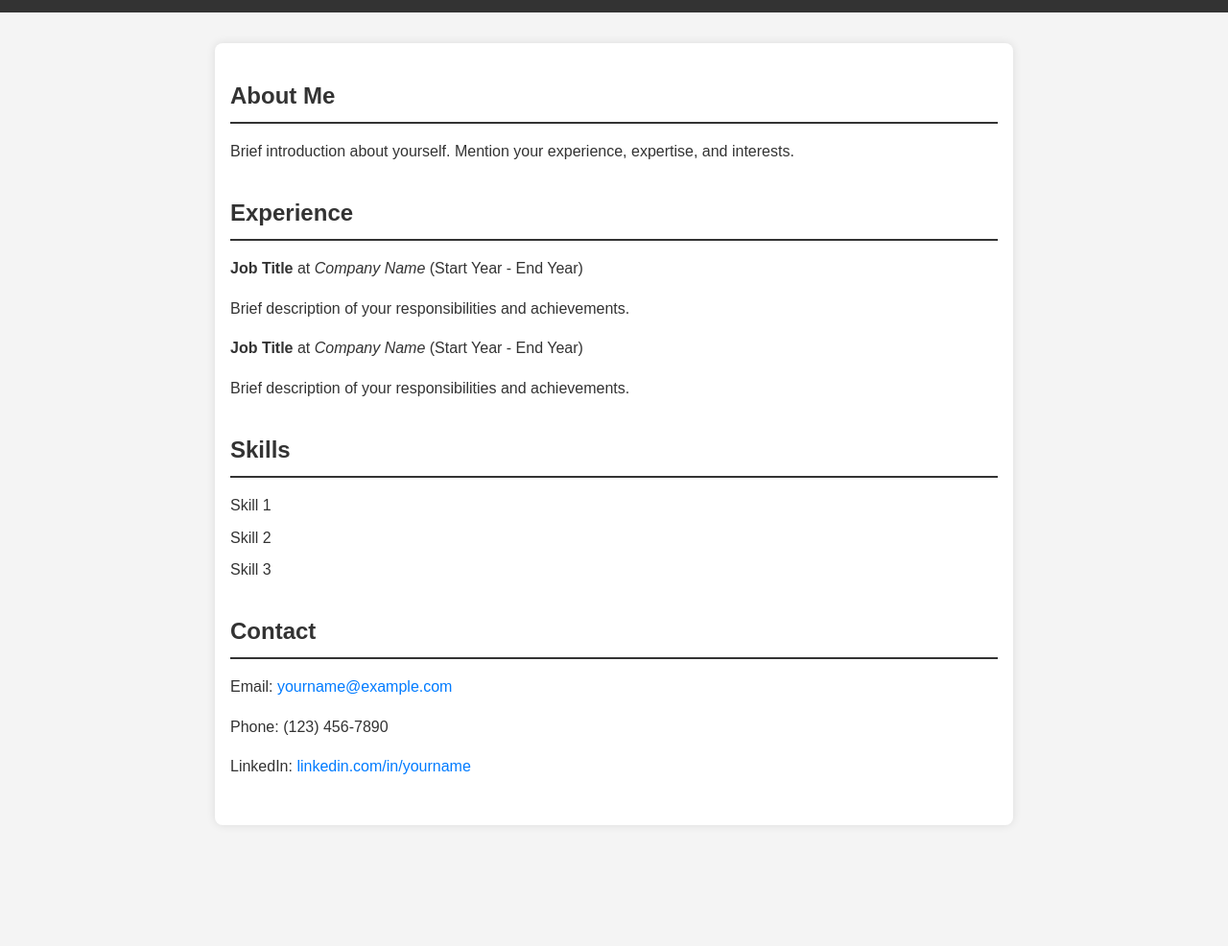
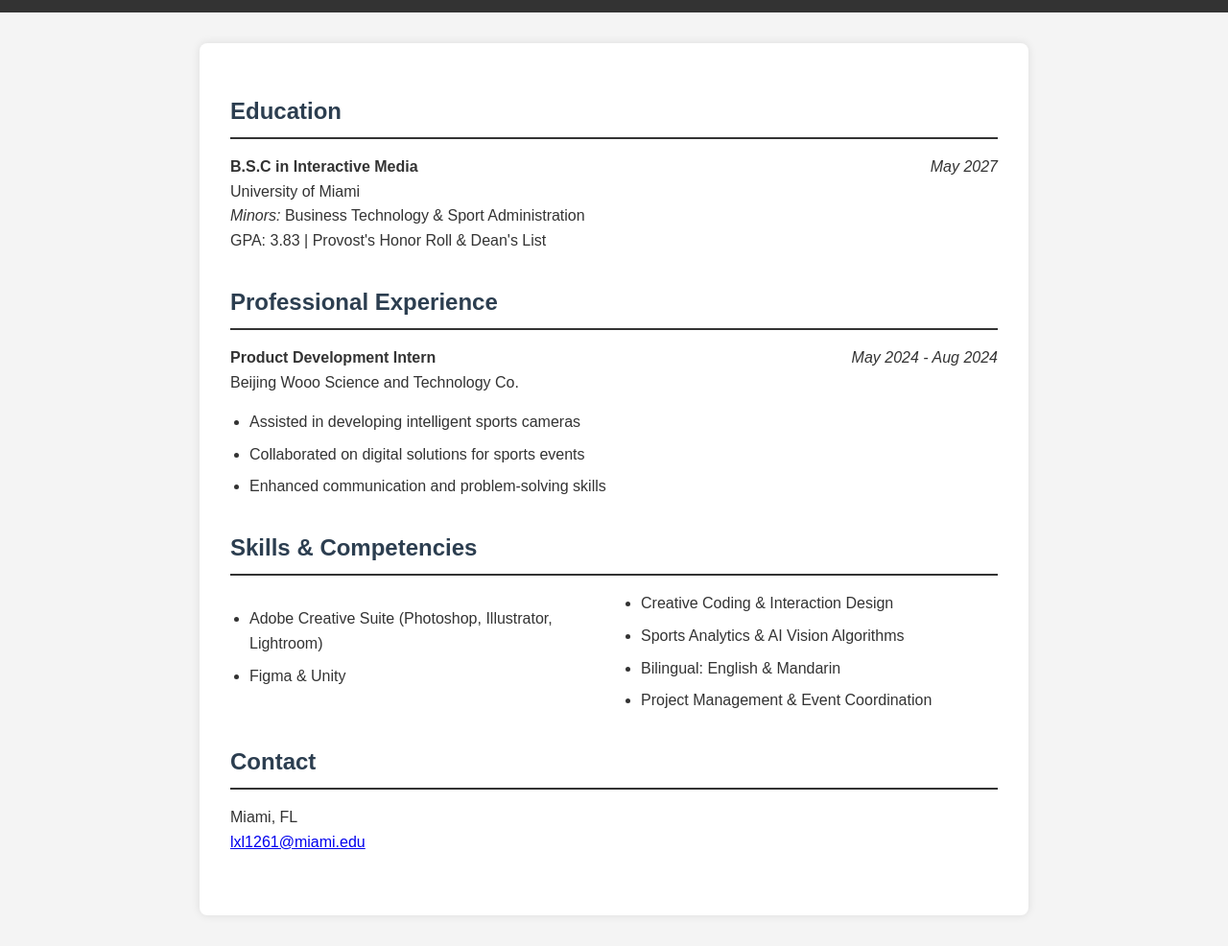
Before and after one commit to marshallxl/samplewebsite, a plain HTML site: page index.html in a window 1280 px wide. Shown: the part 101-1087 px from the top of the page at 96% size. Before the commit the page ends 993 px from the top, so only its background shows below. Drawn offline with Linux system fonts and the light colour scheme.

Commit message:
Update index.html

```diff
--- a/index.html
+++ b/index.html
@@ -1,11 +1,10 @@
-<!DOCTYPE html><!-- /personal-website/index.html -->
+<!DOCTYPE html>
 <html lang="en">
   <head>
     <meta charset="UTF-8" />
     <meta name="viewport" content="width=device-width, initial-scale=1.0" />
-    <title>marshall - Resume</title>
+    <title>Manshall Li - Resume</title>
     <style>
-        /* Simple, inline CSS for styling */
         body {
             font-family: Arial, sans-serif;
             line-height: 1.6;
@@ -35,7 +34,7 @@
         main {
             max-width: 800px;
             margin: 2rem auto;
-            padding: 1rem;
+            padding: 2rem;
             background: #fff;
             border-radius: 8px;
             box-shadow: 0 0 10px rgba(0, 0, 0, 0.1);
@@ -50,57 +49,78 @@
             padding-bottom: 0.5rem;
             margin-bottom: 1rem;
             font-size: 1.5rem;
+            color: #2c3e50;
         }
 
         ul {
-            list-style: none;
-            padding: 0;
+            padding-left: 20px;
         }
 
-        ul li {
+        li {
             margin: 0.5rem 0;
         }
 
-        a {
-            color: #007BFF;
-            text-decoration: none;
+        .date {
+            float: right;
+            font-style: italic;
         }
 
-        a:hover {
-            text-decoration: underline;
+        .subsection {
+            margin-bottom: 1.5rem;
+        }
+
+        .skills-container {
+            columns: 2;
         }
     </style>
   </head>
   <body>
     <header>
-      <h1>marshall</h1>
-      <p>Software Engineer | Resume</p>
+      <h1>Manshall Li</h1>
+      <p>Interactive Media Student | University of Miami</p>
     </header>
     <main>
-      <section id="about">
-        <h2>About Me</h2>
-        <p> Brief introduction about yourself. Mention your experience, expertise, and interests. </p>
+      <section id="education">
+        <h2>Education</h2>
+        <div class="subsection">
+          <strong>B.S.C in Interactive Media</strong> <span class="date">May 2027</span><br>
+          University of Miami<br>
+          <em>Minors:</em> Business Technology & Sport Administration<br>
+          GPA: 3.83 | Provost's Honor Roll & Dean's List
+        </div>
       </section>
+
       <section id="experience">
-        <h2>Experience</h2>
-        <ul>
-          <li> <strong>Job Title</strong> at <em>Company Name</em> (Start Year - End Year) <p>Brief description of your responsibilities and achievements.</p> </li>
-          <li> <strong>Job Title</strong> at <em>Company Name</em> (Start Year - End Year) <p>Brief description of your responsibilities and achievements.</p> </li>
-        </ul>
+        <h2>Professional Experience</h2>
+        <div class="subsection">
+          <strong>Product Development Intern</strong> <span class="date">May 2024 - Aug 2024</span><br>
+          Beijing Wooo Science and Technology Co.
+          <ul>
+            <li>Assisted in developing intelligent sports cameras</li>
+            <li>Collaborated on digital solutions for sports events</li>
+            <li>Enhanced communication and problem-solving skills</li>
+          </ul>
+        </div>
       </section>
+
       <section id="skills">
-        <h2>Skills</h2>
-        <ul>
-          <li>Skill 1</li>
-          <li>Skill 2</li>
-          <li>Skill 3</li>
-        </ul>
+        <h2>Skills & Competencies</h2>
+        <div class="skills-container">
+          <ul>
+            <li>Adobe Creative Suite (Photoshop, Illustrator, Lightroom)</li>
+            <li>Figma & Unity</li>
+            <li>Creative Coding & Interaction Design</li>
+            <li>Sports Analytics & AI Vision Algorithms</li>
+            <li>Bilingual: English & Mandarin</li>
+            <li>Project Management & Event Coordination</li>
+          </ul>
+        </div>
       </section>
-      <section id="contact">
+
+       <section id="contact">
         <h2>Contact</h2>
-        <p>Email: <a href="mailto:yourname@example.com">yourname@example.com</a></p>
-        <p>Phone: (123) 456-7890</p>
-        <p>LinkedIn: <a href="https://www.linkedin.com/in/yourname" target="_blank">linkedin.com/in/yourname</a></p>
+        <p>Miami, FL<br>
+        <a href="mailto:lxl1261@miami.edu">lxl1261@miami.edu</a><br>
       </section>
     </main>
   </body>
```
